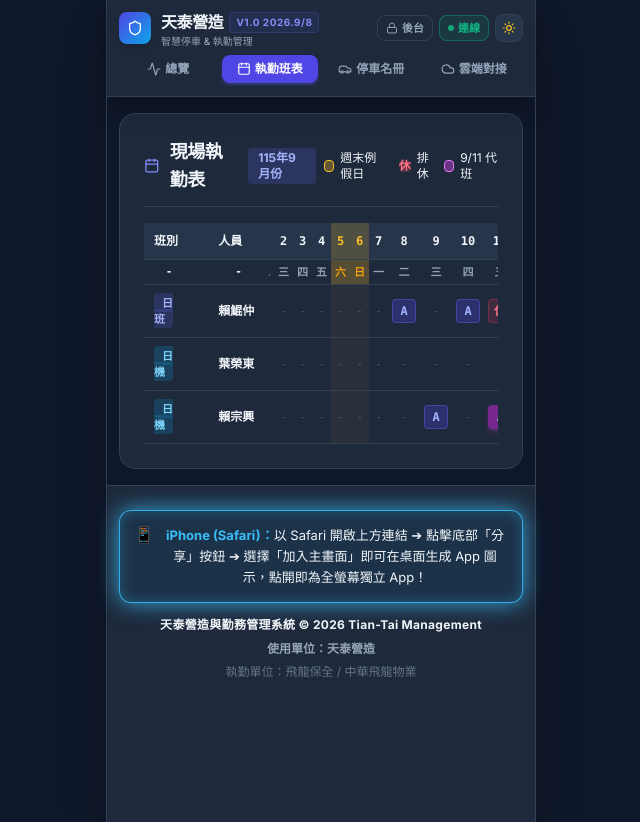
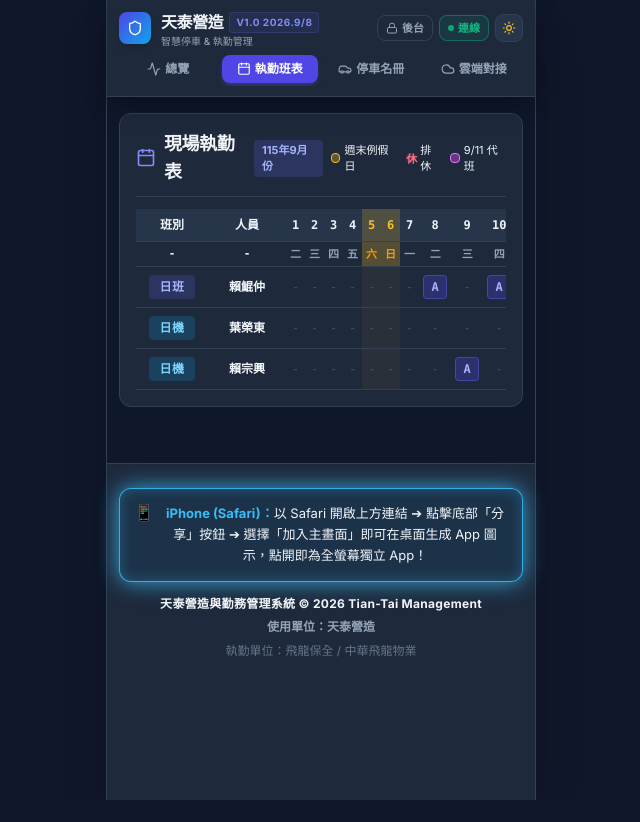
Before and after one commit to ericlai429/Tian_Tai_Parking-System, a React (Vite) app: page / in a window 1280 px wide. Both pictures are taken after a click on the button "執勤班表". Shown: the whole page, without its empty margins (319-959 px from the left). After the commit the page ends 800 px from the top, so only its background shows below. Built offline with nearby package versions, Linux system fonts and the light colour scheme.

Commit message:
fix: 優化執勤班表網格留白，加大班別與姓名凍結欄寬度並防折行(whitespace-nowrap)

```diff
--- a/src/components/ScheduleView.jsx
+++ b/src/components/ScheduleView.jsx
@@ -14,46 +14,46 @@ export default function ScheduleView({ scheduleData, setScheduleData }) {
 
   return (
     <div className="space-y-4 animate-fadeIn">
-      {/* 現場執勤表 (極簡純淨版，不強調矩陣，不顯示第一二卡片與最下方注意事項) */}
-      <div className="p-6 rounded-2xl border overflow-x-auto space-y-4"
+      {/* 現場執勤表 (極簡純淨版，不強調矩陣，四周緊密適中，保證手機不遮擋) */}
+      <div className="p-3 sm:p-4 rounded-xl border overflow-x-auto space-y-3"
            style={{ backgroundColor: 'var(--card-bg)', borderColor: 'var(--card-border)' }}>
 
         {/* 表格頂部簡潔標題列 */}
-        <div className="flex flex-col sm:flex-row sm:items-center justify-between gap-2 border-b pb-3"
+        <div className="flex flex-col sm:flex-row sm:items-center justify-between gap-2 border-b pb-2.5"
              style={{ borderColor: 'var(--card-border)' }}>
-          <div className="flex items-center gap-2.5">
-            <Calendar className="w-5 h-5 text-indigo-400" />
-            <h2 className="text-lg font-black tracking-tight" style={{ color: 'var(--text)' }}>
+          <div className="flex items-center gap-2">
+            <Calendar className="w-5 h-5 text-indigo-400 shrink-0" />
+            <h2 className="text-base sm:text-lg font-black tracking-tight" style={{ color: 'var(--text)' }}>
               現場執勤表
             </h2>
-            <span className="text-xs px-2.5 py-0.5 rounded font-bold bg-indigo-500/20 text-indigo-300">
+            <span className="text-[11px] px-2 py-0.5 rounded font-bold bg-indigo-500/20 text-indigo-300">
               115年9月份
             </span>
           </div>
 
-          <div className="flex items-center gap-3 text-xs">
-            <span className="flex items-center gap-1.5">
-              <span className="w-3 h-3 rounded bg-amber-400/30 border border-amber-400"></span> 週末例假日
+          <div className="flex items-center gap-2.5 text-[11px]">
+            <span className="flex items-center gap-1">
+              <span className="w-2.5 h-2.5 rounded bg-amber-400/30 border border-amber-400"></span> 週末例假日
             </span>
-            <span className="flex items-center gap-1.5">
-              <span className="w-3 h-3 rounded bg-rose-500/20 text-rose-400 text-center font-bold leading-3">休</span> 排休
+            <span className="flex items-center gap-1">
+              <span className="w-2.5 h-2.5 rounded bg-rose-500/20 text-rose-400 text-center font-bold leading-3">休</span> 排休
             </span>
-            <span className="flex items-center gap-1.5">
-              <span className="w-3 h-3 rounded bg-fuchsia-500/40 border border-fuchsia-400"></span> 9/11 代班
+            <span className="flex items-center gap-1">
+              <span className="w-2.5 h-2.5 rounded bg-fuchsia-500/40 border border-fuchsia-400"></span> 9/11 代班
             </span>
           </div>
         </div>
 
         {/* 執勤明細表格 */}
         <div className="overflow-x-auto">
-          <table className="w-full text-center border-collapse min-w-[980px] text-xs font-mono">
+          <table className="w-full text-center border-collapse min-w-[1020px] text-xs font-mono">
             <thead>
               {/* 日期列 1 ~ 30 */}
               <tr className="border-b" style={{ borderColor: 'var(--card-border)', backgroundColor: 'var(--card-hover)' }}>
-                <th className="p-2.5 text-left font-sans font-bold w-16 sticky left-0 z-10" style={{ backgroundColor: 'var(--card-hover)', color: 'var(--text)' }}>
+                <th className="p-2 text-center font-sans font-bold w-[72px] min-w-[72px] sticky left-0 z-20 whitespace-nowrap" style={{ backgroundColor: 'var(--card-hover)', color: 'var(--text)' }}>
                   班別
                 </th>
-                <th className="p-2.5 text-left font-sans font-bold w-24 sticky left-16 z-10" style={{ backgroundColor: 'var(--card-hover)', color: 'var(--text)' }}>
+                <th className="p-2 text-center font-sans font-bold w-[78px] min-w-[78px] sticky left-[72px] z-20 whitespace-nowrap" style={{ backgroundColor: 'var(--card-hover)', color: 'var(--text)' }}>
                   人員
                 </th>
                 {Array.from({ length: scheduleData.daysInMonth }, (_, i) => i + 1).map(d => {
@@ -72,8 +72,8 @@ export default function ScheduleView({ scheduleData, setScheduleData }) {
 
               {/* 星期幾列 */}
               <tr className="border-b text-[11px]" style={{ borderColor: 'var(--card-border)' }}>
-                <th className="p-1 sticky left-0 z-10" style={{ backgroundColor: 'var(--card-bg)' }}>-</th>
-                <th className="p-1 sticky left-16 z-10" style={{ backgroundColor: 'var(--card-bg)' }}>-</th>
+                <th className="p-1 sticky left-0 z-20 whitespace-nowrap" style={{ backgroundColor: 'var(--card-bg)' }}>-</th>
+                <th className="p-1 sticky left-[72px] z-20 whitespace-nowrap" style={{ backgroundColor: 'var(--card-bg)' }}>-</th>
                 {Array.from({ length: scheduleData.daysInMonth }, (_, i) => i + 1).map(d => {
                   const weekend = isWeekendDay(d);
                   return (
@@ -92,9 +92,9 @@ export default function ScheduleView({ scheduleData, setScheduleData }) {
             <tbody>
               {scheduleData.guards.map((guard) => (
                 <tr key={guard.id} className="border-b hover:bg-slate-800/10 transition-colors" style={{ borderColor: 'var(--card-border)' }}>
-                  {/* 班別 */}
-                  <td className="p-2.5 font-sans font-bold text-left sticky left-0 z-10" style={{ backgroundColor: 'var(--card-bg)', color: 'var(--text)' }}>
-                    <span className={`px-2 py-0.5 rounded text-[11px] font-bold ${
+                  {/* 班別 (寬度足夠且 whitespace-nowrap，保證 日班 / 日機 絕不換行) */}
+                  <td className="p-2 font-sans font-bold text-center sticky left-0 z-20 whitespace-nowrap" style={{ backgroundColor: 'var(--card-bg)', color: 'var(--text)' }}>
+                    <span className={`inline-block px-2.5 py-1 rounded text-xs font-black tracking-wider whitespace-nowrap ${
                       guard.role === '日班' ? 'bg-indigo-500/20 text-indigo-300' : 'bg-sky-500/20 text-sky-300'
                     }`}>
                       {guard.role}
@@ -102,7 +102,7 @@ export default function ScheduleView({ scheduleData, setScheduleData }) {
                   </td>
 
                   {/* 人員姓名 */}
-                  <td className="p-2.5 font-sans font-extrabold text-left sticky left-16 z-10" style={{ backgroundColor: 'var(--card-bg)', color: 'var(--text)' }}>
+                  <td className="p-2 font-sans font-extrabold text-center sticky left-[72px] z-20 whitespace-nowrap text-xs" style={{ backgroundColor: 'var(--card-bg)', color: 'var(--text)' }}>
                     {guard.name}
                   </td>
 
```
